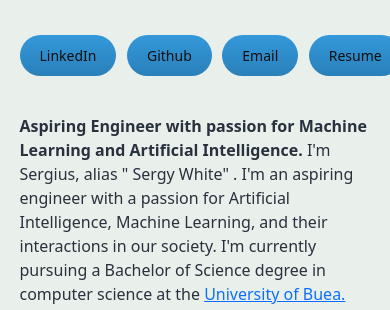
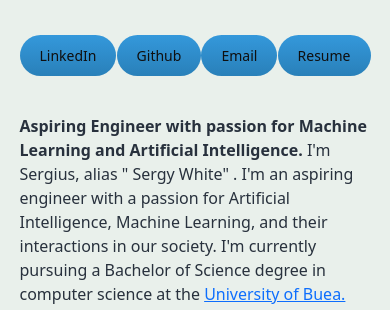
Before and after one commit to Sergius-Nyah/Sergius-Nyah.github.io, a plain HTML site: page index.html in a window 390 px wide. Shown: the part 534-844 px from the top of the page. Drawn offline with nearby package versions, Linux system fonts and the light colour scheme.

Commit message:
Update index.css

```diff
--- a/index.css
+++ b/index.css
@@ -61,7 +61,7 @@
         margin-bottom: -30%;
      }
      a .one, .two, .three, .four{
-        margin-left: 3%;
+        margin-left: 0%;
      }
 
   }
```
